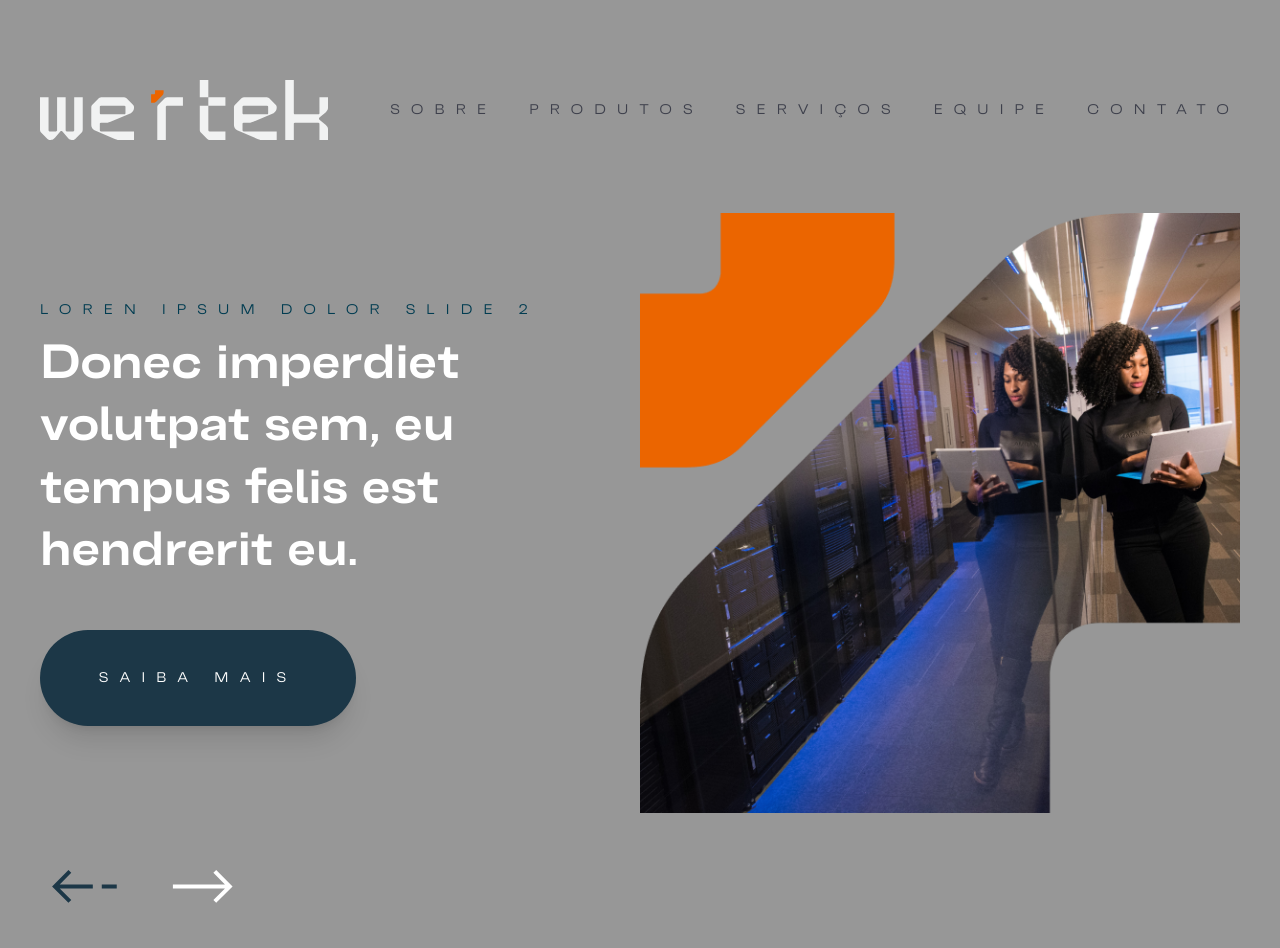
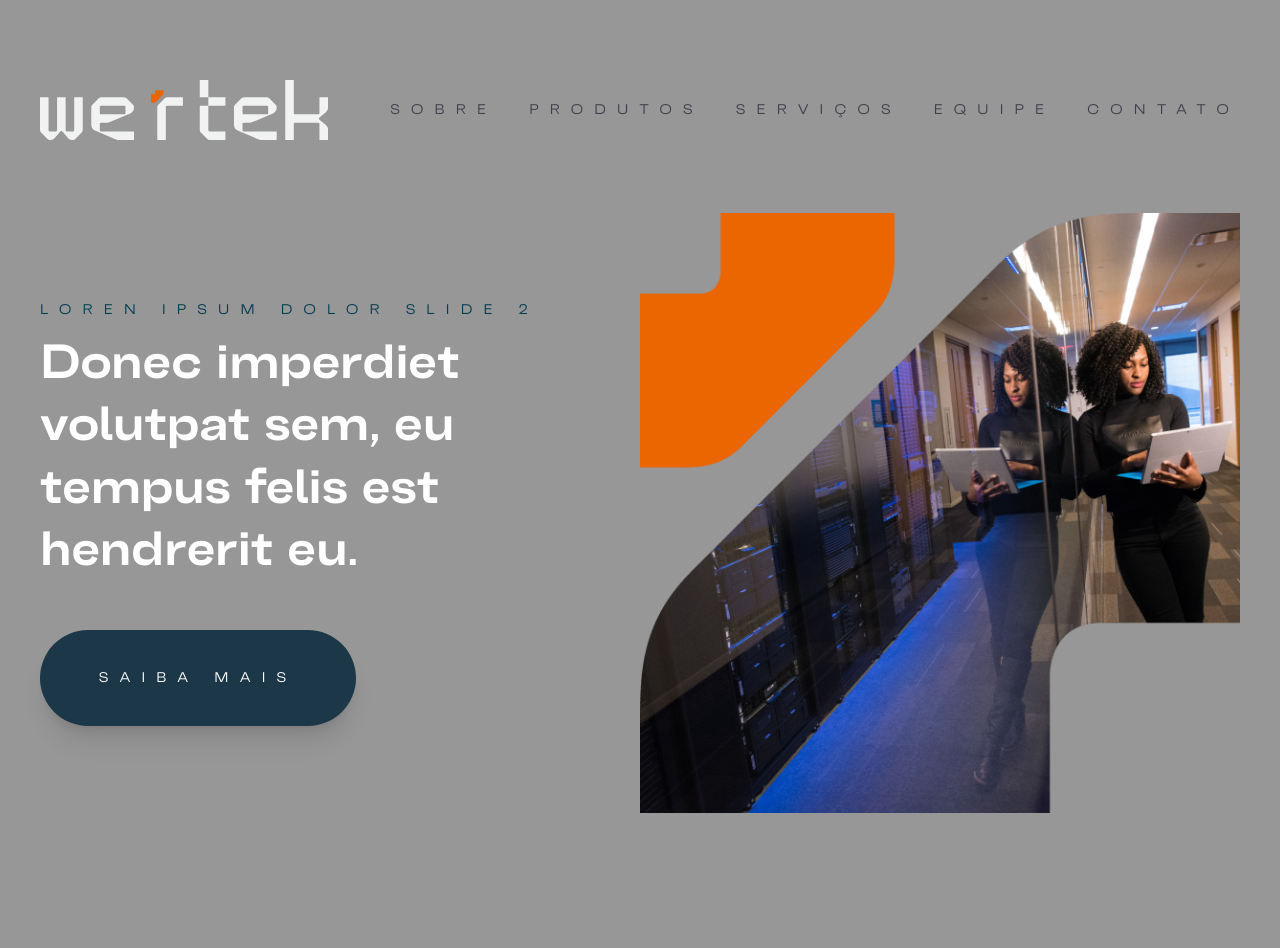
Before and after one commit to BiancaHoffer/landing-page-modelo, a React (Create React App) app: page / in a window 1280 px wide. Shown: the top 948 px of the page. Built offline with nearby package versions, Linux system fonts and the light colour scheme.

Commit message:
banner adjustment

```diff
--- a/src/components/Banner.tsx
+++ b/src/components/Banner.tsx
@@ -32,7 +32,7 @@ export function Banner() {
       >
         <SwiperSlide>
           <div className='bg-gray500 px-[40px]'>
-            <div className='flex flex-row w-[100%] max-w-[1216px] m-auto lg:flex-col lg:gap-[80px]'>
+            <div className='flex flex-row w-[100%] max-w-[1216px] m-auto lg:flex-col lg:gap-[100px]'>
               <div className=' w-[50%] m-auto flex flex-col gap-[10px] lg:w-[100%] lg:items-center'>
                 <p className='uppercase text-blue750 mb-[12px] text-[14px] tracking-[0.7rem] md:text-[12px] lg:text-center'>
                   LOREN IPSUM DOLOR SLIDE 1
@@ -70,8 +70,8 @@ export function Banner() {
             </div>
           </div>
         </SwiperSlide>
-        <div className='w-[100%] px-[40px] bg-gray500'>
-          <div className='bg-gray500 flex gap-[53px] w-[100%] max-w-[1176px] m-auto mt-[20px] xl:justify-center xl:mt-[40px]'>
+        <div className='w-[100%] px-[40px] bg-gray500 mt-[100px] lg:mt-[80px]'>
+          <div className='bg-gray500 flex gap-[53px] w-[100%] max-w-[1176px] m-auto lg:justify-center'>
             <button onClick={() => swiperRef.current?.slidePrev()}>
               <img src={arrowBack} className='h-[32.83px] w-[64.83px]' />
             </button>
```
